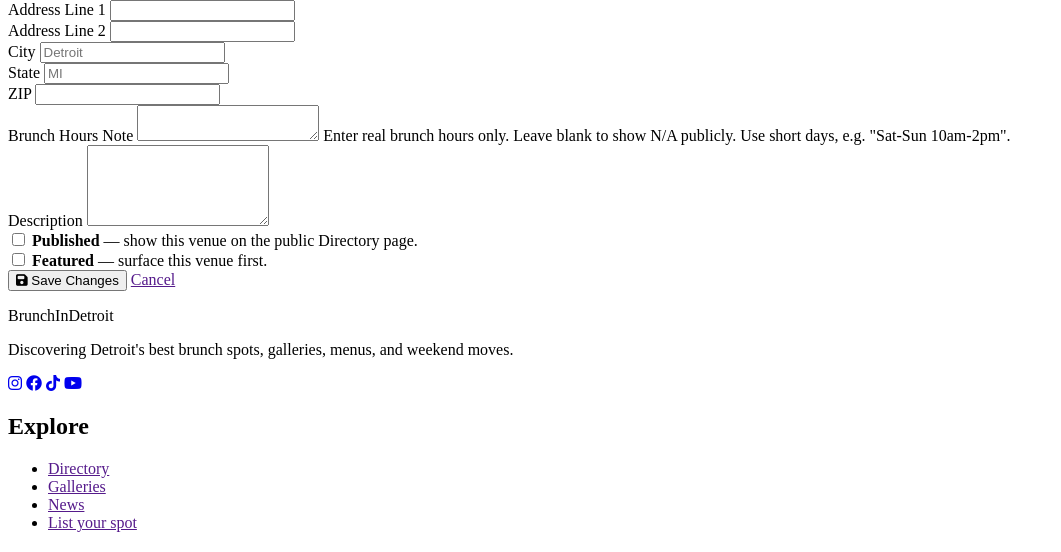
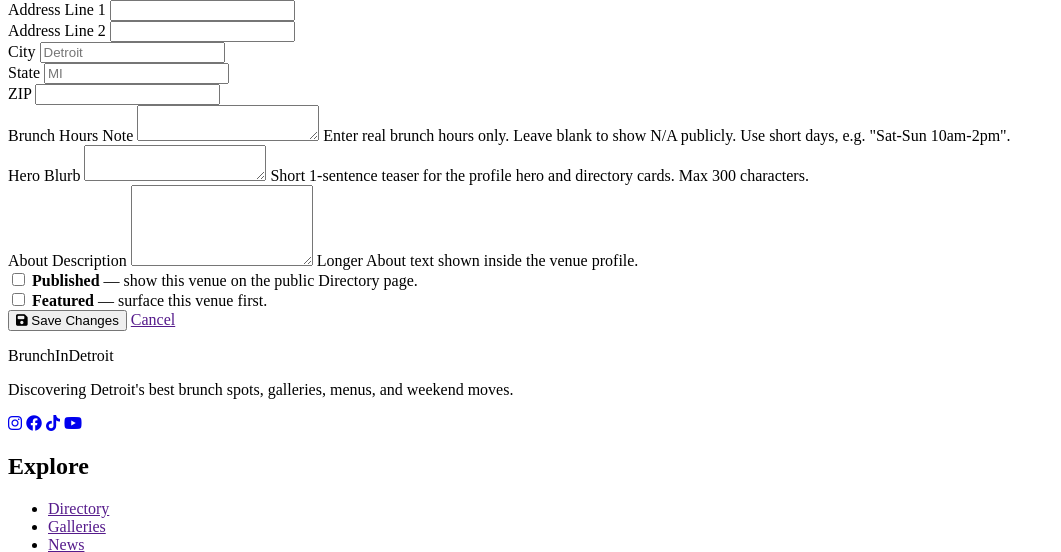
Before and after one commit to picturemeclubbing/brunchindetroit, a PHP site: template app/views/admin/venue-edit.php in a window 1280 px wide. Shown: the part 422-974 px from the top of the page, without its empty margins (0-1061 px from the left). Run offline with PHP 8.4, Linux system fonts and the light colour scheme; the template is opened without the code that fills it: most values are stand-ins (such as "Sample title", 1, 10 or a date in 2020); data that the repository does not hold is empty.

Commit message:
Split venue hero blurb from about text

```diff
--- a/app/views/admin/venue-edit.php
+++ b/app/views/admin/venue-edit.php
@@ -286,10 +286,22 @@ $heading = $isEdit ? 'Edit Venue' : 'Add Venue';
                 <span class="admin-form__hint">Enter real brunch hours only. Leave blank to show N/A publicly. Use short days, e.g. "Sat-Sun 10am-2pm".</span>
             </div>
 
+
+            <!-- Hero blurb -->
+            <div class="admin-form__field admin-form__field--full">
+                <label class="form-label" for="hero_blurb">Hero Blurb</label>
+                <textarea id="hero_blurb" name="hero_blurb" class="form-control"
+                          rows="2" maxlength="300"><?= e($form['hero_blurb']) ?></textarea>
+                <span class="admin-form__hint">Short 1-sentence teaser for the profile hero and directory cards. Max 300 characters.</span>
+                <?php if (!empty($errors['hero_blurb'])): ?>
+                    <span class="admin-form__error"><?= e((string) $errors['hero_blurb']) ?></span>
+                <?php endif; ?>
+            </div>
             <!-- Description -->
             <div class="admin-form__field admin-form__field--full">
-                <label class="form-label" for="description">Description</label>
+                <label class="form-label" for="description">About Description</label>
                 <textarea id="description" name="description" class="form-control" rows="5"><?= e($form['description']) ?></textarea>
+                <span class="admin-form__hint">Longer About text shown inside the venue profile.</span>
             </div>
 
             <!-- Checkboxes -->
--- a/database/schema.sql
+++ b/database/schema.sql
@@ -1,4 +1,4 @@
--- brunchindetroit.com â€” schema skeleton (Phase 1)
+-- brunchindetroit.com - schema skeleton (Phase 1)
 -- Import via phpMyAdmin or: mysql -u user -p brunchindetroit < database/schema.sql
 
 SET NAMES utf8mb4;
@@ -54,6 +54,7 @@ CREATE TABLE IF NOT EXISTS venues (
   slug VARCHAR(160) NOT NULL,
   name VARCHAR(200) NOT NULL,
   description TEXT NULL,
+  hero_blurb VARCHAR(300) NULL,
   address_line1 VARCHAR(200) NULL,
   address_line2 VARCHAR(200) NULL,
   city VARCHAR(100) NOT NULL DEFAULT 'Detroit',
@@ -268,7 +269,7 @@ CREATE TABLE IF NOT EXISTS blog_posts (
 ) ENGINE=InnoDB DEFAULT CHARSET=utf8mb4 COLLATE=utf8mb4_unicode_ci;
 
 -- ---------------------------------------------------------------------------
--- Gallery (filter by venue/location/date â€” no gallery_tags in MVP)
+-- Gallery (filter by venue/location/date - no gallery_tags in MVP)
 -- ---------------------------------------------------------------------------
 CREATE TABLE IF NOT EXISTS galleries (
   id INT UNSIGNED NOT NULL AUTO_INCREMENT,
```
Also changed, not shown: app/models/Venue.php (+10 -2 lines), app/views/directory.php (+6 -2 lines), app/views/venue-detail.php (+6 -2 lines), public/admin/venue-edit.php (+8 -0 lines).
